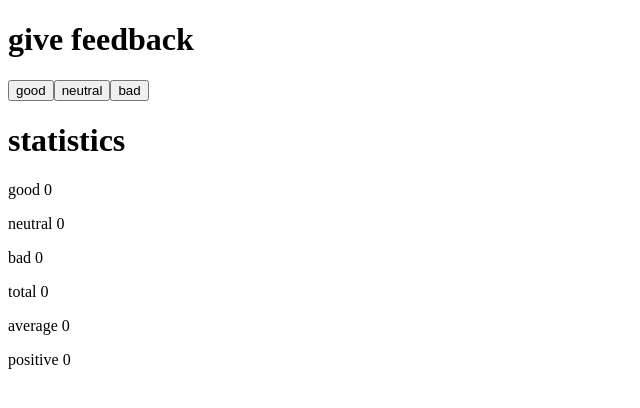
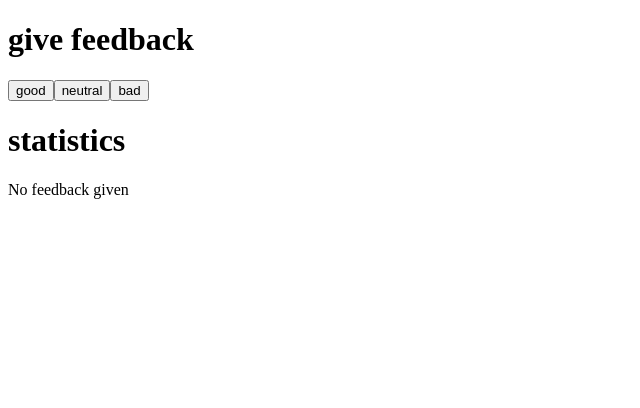
Before and after one commit to imardev/full-stack-course, a React (Vite) app in the folder part1/unicafe/: page / in a window 1280 px wide. Shown: the top 408 px of the page, without its empty margins (0-640 px from the left). Built offline with nearby package versions, Linux system fonts and the light colour scheme.

Commit message:
exercise 1.9 complete

```diff
--- a/part1/unicafe/src/App.jsx
+++ b/part1/unicafe/src/App.jsx
@@ -1,14 +1,22 @@
 import { useState } from "react";
 
 const Statistics = (props) => {
+  if (props.total === 0) {
+    return (
+      <div>
+        <p>No feedback given</p>
+      </div>
+    );
+  }
+
   return (
     <div>
       <p>good {props.good}</p>
       <p>neutral {props.neutral}</p>
       <p>bad {props.bad}</p>
       <p>total {props.total}</p>
-      <p>average {props.total === 0 ? "0" : props.average}</p>
-      <p>positive {props.total === 0 ? 0 : props.positive}</p>
+      <p>average {props.average}</p>
+      <p>positive {props.positive}</p>
     </div>
   );
 };
```
